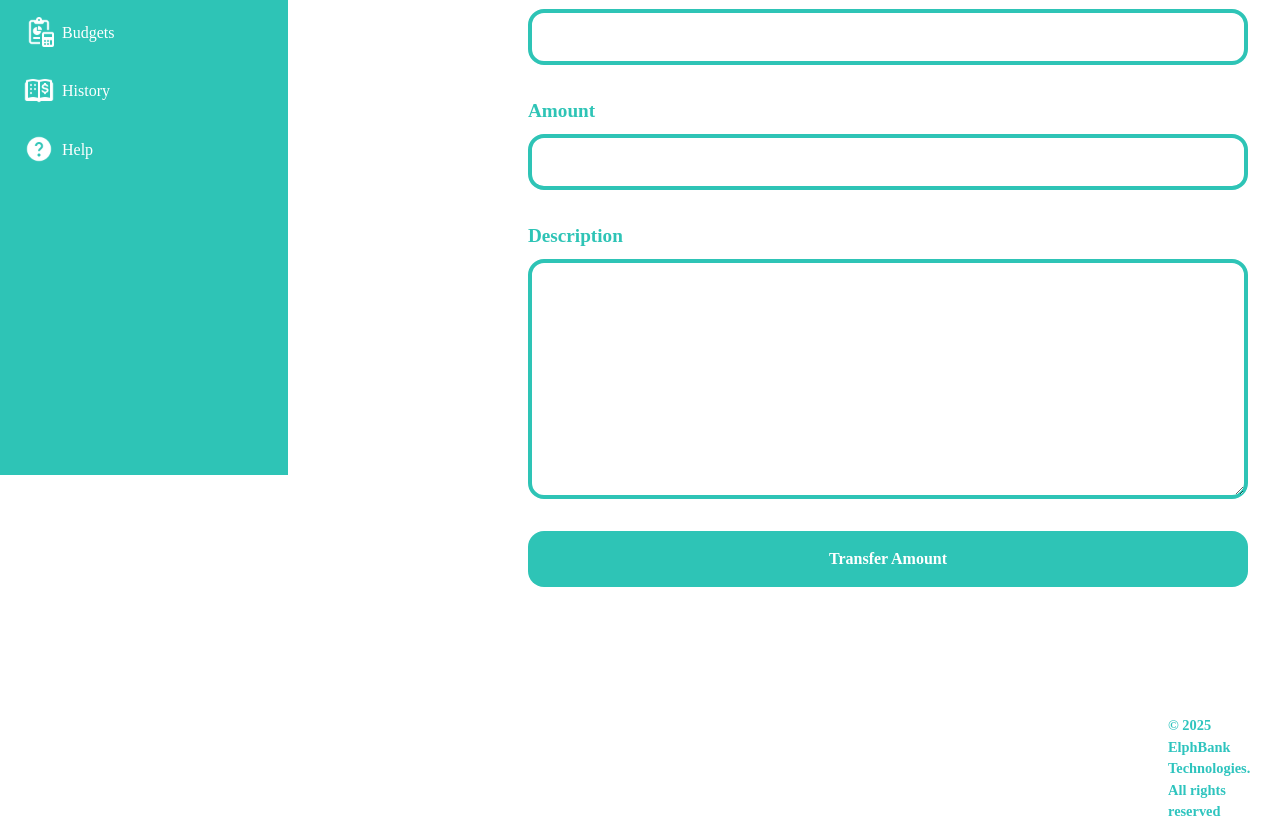
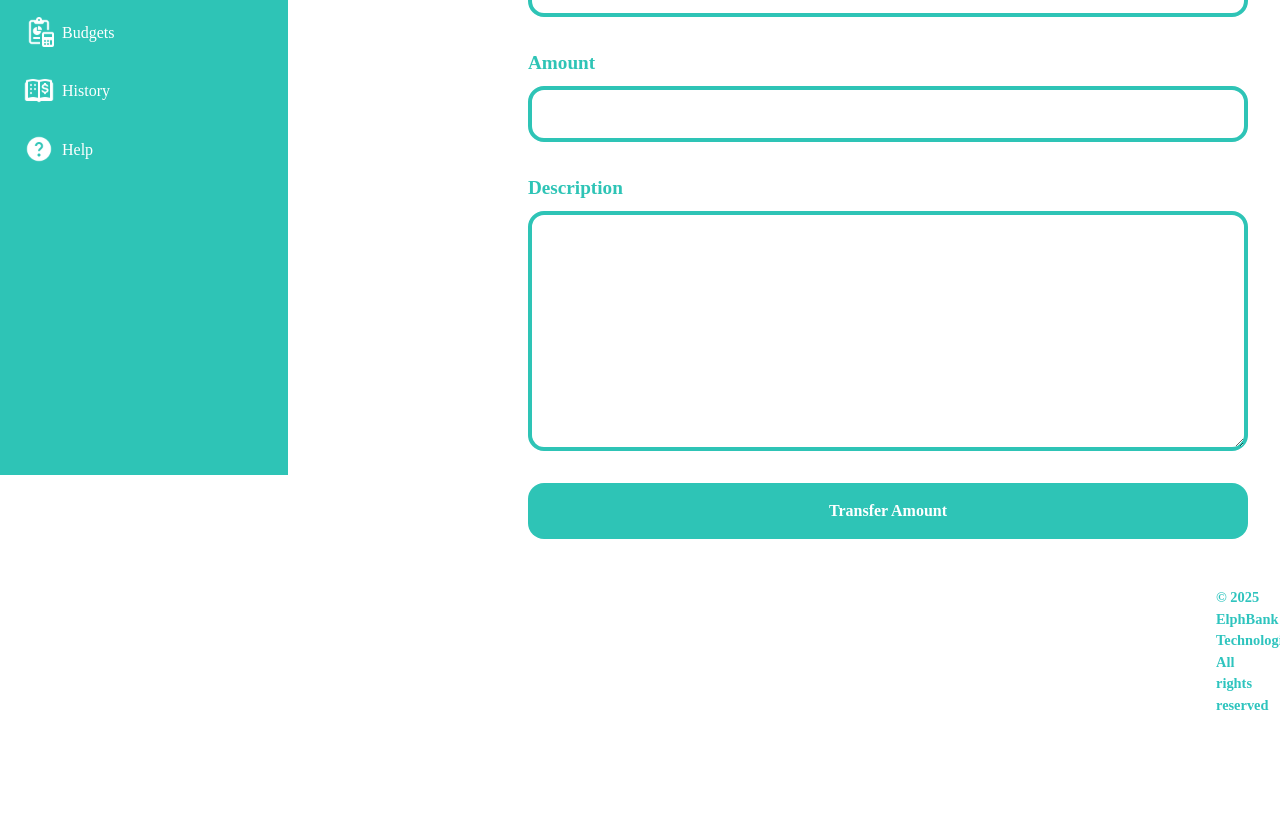
Before and after one commit to elphie-pro/ElphBank, a Next.js app: page /transfer in a window 1280 px wide. Shown: the part 325-1152 px from the top of the page. After the commit the page ends 1054 px from the top, so only its background shows below. Built offline with nearby package versions, Linux system fonts and the light colour scheme; no server answers; the database is empty; sample sign-in values are in the browser's storage.

Commit message:
dark tranr

```diff
--- a/src/app/budget/page.jsx
+++ b/src/app/budget/page.jsx
@@ -46,7 +46,7 @@ export default function Page() {
         return () => unsubscribe();
       }, [router]);
     return (
-        <motion.div variants={variants} initial="hidden" animate="show" className=' bg-white w-full overflow-hidden min-h-screen'>
+        <motion.div variants={variants} initial="hidden" animate="show" className=' bg-white dark:bg-[#161616] w-full overflow-hidden min-h-screen'>
             <Sidebar />
             <div className="w-full block max-w-[100rem] mx-auto px-4 py-8 md:pb-0">
                 <h1 className=' md:ml-[20rem] mt-[1rem] absolute text-[2.3rem] text-[#2ec4b6] font-bold'>Budgets</h1>
--- a/src/app/transfer/page.jsx
+++ b/src/app/transfer/page.jsx
@@ -60,7 +60,7 @@ export default function Page() {
         <Button />
         <Transfer />
 
-        <div className="mt-[8rem] md:ml-[72rem]">
+        <div className="mt-[3rem] md:ml-[75rem] pb-2">
           <p className="md:text-[.9rem] text-[.8rem] text-[#2EC4BE] font-semibold">
             © 2025 ElphBank Technologies. All rights reserved
           </p>
--- a/src/components/Transfers/transfe.jsx
+++ b/src/components/Transfers/transfe.jsx
@@ -21,7 +21,7 @@ export default function Page() {
   };
 
   return (
-    <form onSubmit={handleTransfer} className="text-black dark:text-white md:ml-[32rem] mt-[5rem]">
+    <form onSubmit={handleTransfer} className="text-black dark:text-white md:ml-[32rem] mt-[2rem]">
       <div className="flex flex-col gap-8">
         <div className="flex flex-col gap-2">
           <h2 className="text-[1.2rem] text-[#2ec4b6] font-semibold">Sender Email</h2>
```
